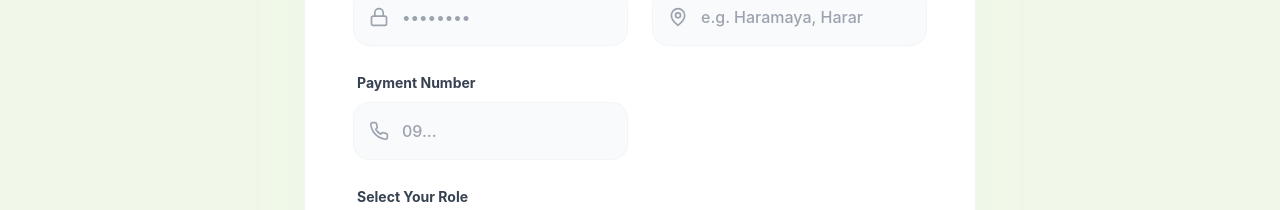
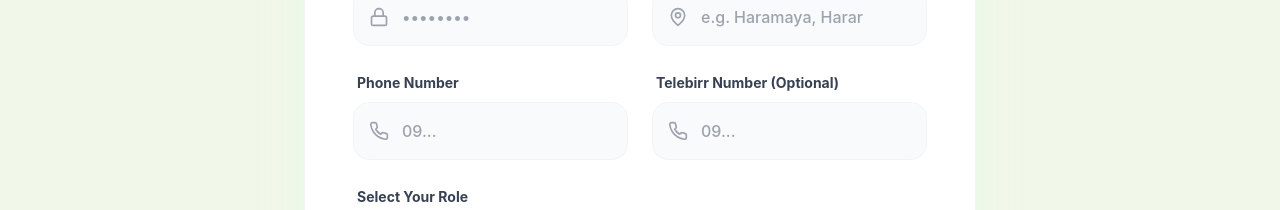
Before and after one commit to Kenenisaboru/Agrilink, a React (Vite) app in the folder frontend/: page /register in a window 1280 px wide. Shown: the part 439-649 px from the top of the page. Built offline with nearby package versions, Linux system fonts and the light colour scheme; no server answers.

Commit message:
Improve user registration page

```diff
--- a/frontend/src/pages/Register.jsx
+++ b/frontend/src/pages/Register.jsx
@@ -24,7 +24,10 @@ const Register = () => {
     password: '',
     role: 'Buyer',
     location: '',
+    phone: '',
     mpesaNumber: '',
+    telebirrNumber: '',
+    cbeAccountNumber: '',
     university: ''
   });
   const [error, setError] = useState('');
@@ -148,20 +151,21 @@ const Register = () => {
 
               <div className="grid md:grid-cols-2 gap-6">
                 <div className="space-y-2">
-                  <label className="text-sm font-bold text-gray-700 ml-1">Payment Number</label>
+                  <label className="text-sm font-bold text-gray-700 ml-1">Phone Number</label>
                   <div className="relative group">
                     <Phone className="absolute left-4 top-1/2 -translate-y-1/2 text-gray-400 group-focus-within:text-agriGreen transition-colors w-5 h-5" />
                     <input
                       type="text"
+                      required
                       className="w-full bg-gray-50 border border-gray-100 rounded-2xl py-4 pl-12 pr-4 outline-none focus:ring-4 focus:ring-agriGreen/10 focus:border-agriGreen transition-all font-medium"
                       placeholder="09..."
-                      value={formData.mpesaNumber}
-                      onChange={(e) => setFormData({ ...formData, mpesaNumber: e.target.value })}
+                      value={formData.phone}
+                      onChange={(e) => setFormData({ ...formData, phone: e.target.value })}
                     />
                   </div>
                 </div>
 
-                {formData.role === 'Student' && (
+                {formData.role === 'Student' ? (
                   <div className="space-y-2">
                     <label className="text-sm font-bold text-gray-700 ml-1">University Name</label>
                     <div className="relative group">
@@ -176,8 +180,53 @@ const Register = () => {
                       />
                     </div>
                   </div>
+                ) : (
+                  <div className="space-y-2">
+                    <label className="text-sm font-bold text-gray-700 ml-1">Telebirr Number (Optional)</label>
+                    <div className="relative group">
+                      <Phone className="absolute left-4 top-1/2 -translate-y-1/2 text-gray-400 group-focus-within:text-agriGreen transition-colors w-5 h-5" />
+                      <input
+                        type="text"
+                        className="w-full bg-gray-50 border border-gray-100 rounded-2xl py-4 pl-12 pr-4 outline-none focus:ring-4 focus:ring-agriGreen/10 focus:border-agriGreen transition-all font-medium"
+                        placeholder="09..."
+                        value={formData.telebirrNumber}
+                        onChange={(e) => setFormData({ ...formData, telebirrNumber: e.target.value })}
+                      />
+                    </div>
+                  </div>
                 )}
               </div>
+
+              {formData.role === 'Farmer' && (
+                <div className="grid md:grid-cols-2 gap-6">
+                  <div className="space-y-2">
+                    <label className="text-sm font-bold text-gray-700 ml-1">CBE Account Number</label>
+                    <div className="relative group">
+                      <Phone className="absolute left-4 top-1/2 -translate-y-1/2 text-gray-400 group-focus-within:text-agriGreen transition-colors w-5 h-5" />
+                      <input
+                        type="text"
+                        className="w-full bg-gray-50 border border-gray-100 rounded-2xl py-4 pl-12 pr-4 outline-none focus:ring-4 focus:ring-agriGreen/10 focus:border-agriGreen transition-all font-medium"
+                        placeholder="1000..."
+                        value={formData.cbeAccountNumber}
+                        onChange={(e) => setFormData({ ...formData, cbeAccountNumber: e.target.value })}
+                      />
+                    </div>
+                  </div>
+                  <div className="space-y-2">
+                    <label className="text-sm font-bold text-gray-700 ml-1">M-Pesa Number</label>
+                    <div className="relative group">
+                      <Phone className="absolute left-4 top-1/2 -translate-y-1/2 text-gray-400 group-focus-within:text-agriGreen transition-colors w-5 h-5" />
+                      <input
+                        type="text"
+                        className="w-full bg-gray-50 border border-gray-100 rounded-2xl py-4 pl-12 pr-4 outline-none focus:ring-4 focus:ring-agriGreen/10 focus:border-agriGreen transition-all font-medium"
+                        placeholder="07..."
+                        value={formData.mpesaNumber}
+                        onChange={(e) => setFormData({ ...formData, mpesaNumber: e.target.value })}
+                      />
+                    </div>
+                  </div>
+                </div>
+              )}
 
               <div className="space-y-4">
                 <label className="text-sm font-bold text-gray-700 ml-1">Select Your Role</label>
```
